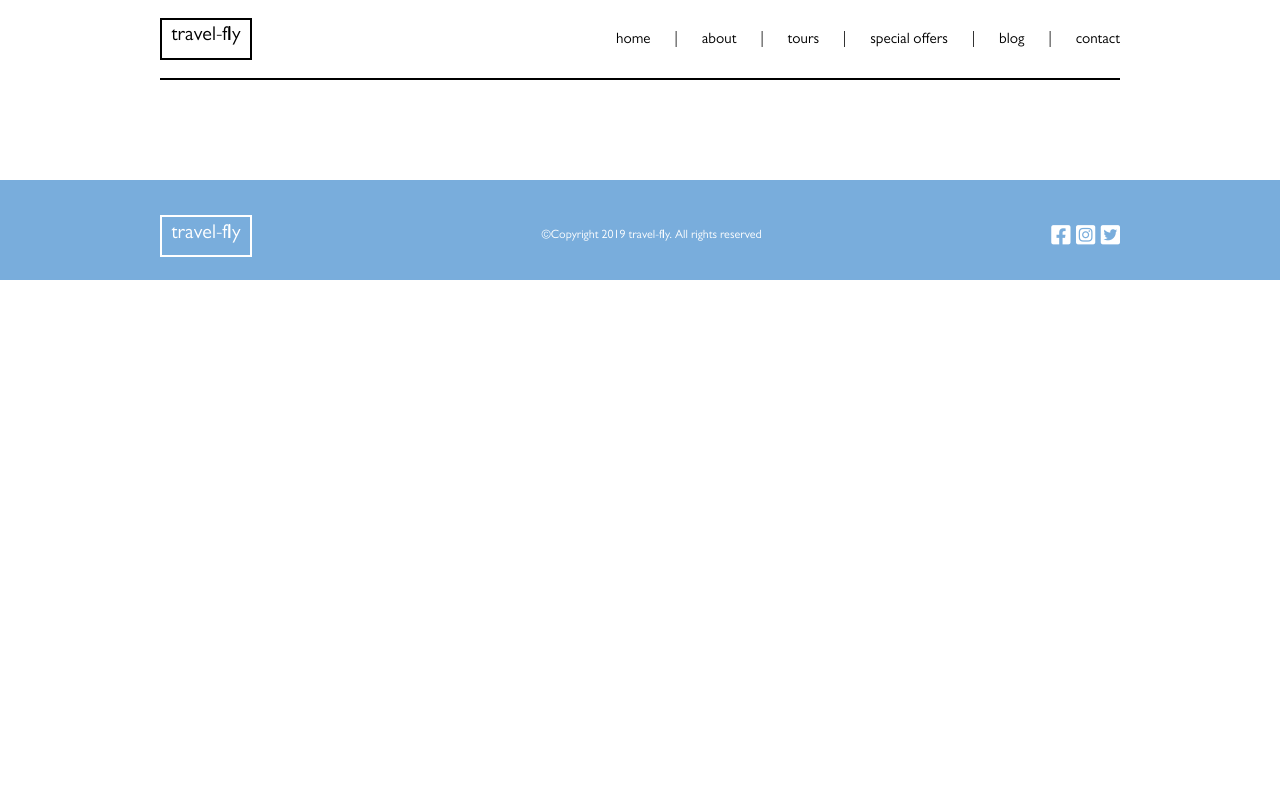
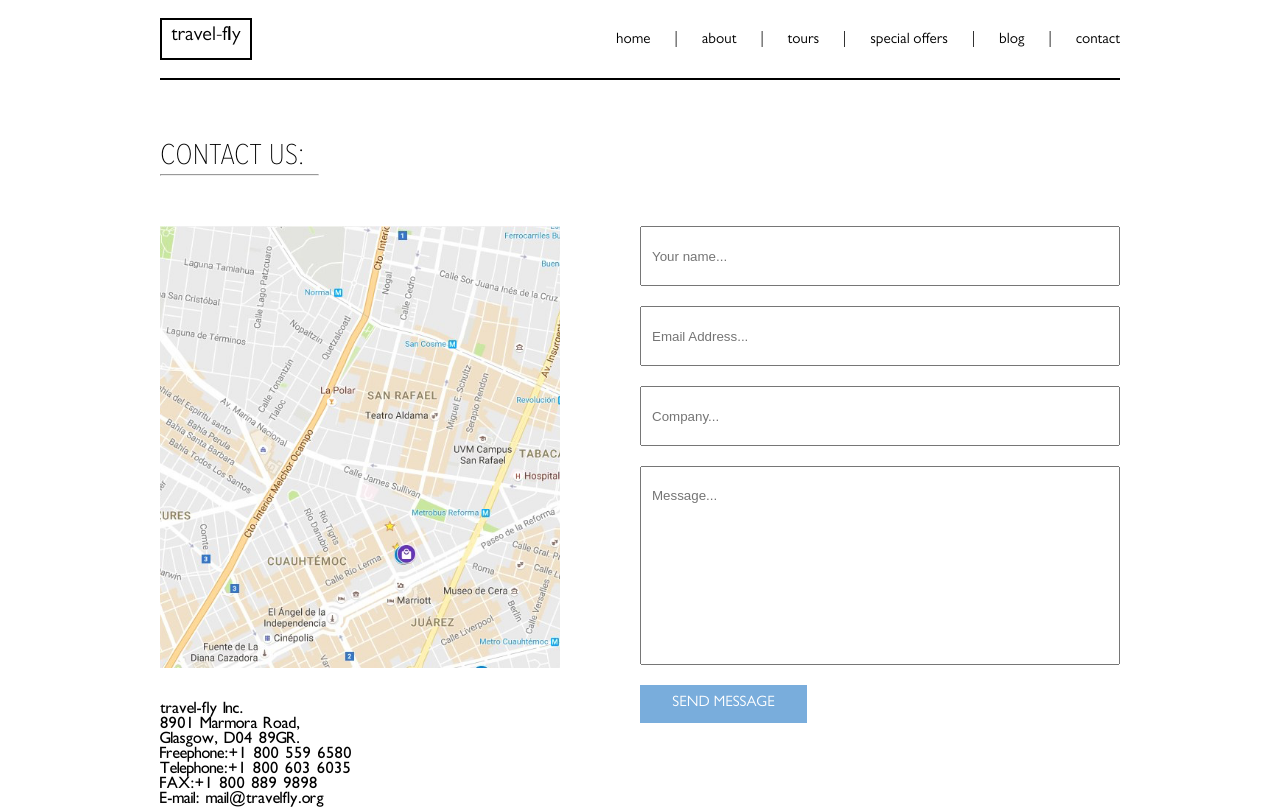
Before and after one commit to n215-wolfmi/homework-seven, a website: page contact.html in a window 1280 px wide. Shown: the top 811 px of the page. Drawn offline with Linux system fonts and the light colour scheme.

Commit message:
contact page

```diff
--- a/contact.html
+++ b/contact.html
@@ -4,7 +4,7 @@
     <meta charset="UTF-8">
     <meta http-equiv="X-UA-Compatible" content="IE=edge">
     <meta name="viewport" content="width=device-width, initial-scale=1.0">
-    <title>Tours</title>
+    <title>Contact Us</title>
     <link rel="stylesheet" href="css/styles.css" />
     <link rel="stylesheet" href="https://cdnjs.cloudflare.com/ajax/libs/font-awesome/6.0.0/css/all.min.css">
 </head>
@@ -28,6 +28,38 @@
 
       <div id="app">
 
+        <div class="contact-us">
+
+          <p class="contact-title">CONTACT US:</p>
+          <hr class="contact-title-underline">
+
+          <div class="contact-main">
+
+            <div class="contact-info-left">
+              <div class="contact-map"></div>
+              <div class="contact-info">
+                <p>travel-fly Inc.</p>
+                <p>8901 Marmora Road,</p>
+                <p>Glasgow, D04 89GR.</p>
+                <p>Freephone:+1 800 559 6580</p>
+                <p>Telephone:+1 800 603 6035</p>
+                <p>FAX:+1 800 889 9898</p>
+                <p>E-mail: mail@travelfly.org</p>
+              </div>
+            </div>
+
+            <div class="contact-info-right">
+              <input type="text" class="contact-input" placeholder="Your name...">
+              <input type="text" class="contact-input" placeholder="Email Address...">
+              <input type="text" class="contact-input" placeholder="Company...">
+              <input type="text" class="contact-input-message" placeholder="Message...">
+              <a class="message-btn" href="#">SEND MESSAGE</a>
+            </div>
+
+          </div>
+
+        </div>
+
       </div>
 
       <footer>
--- /dev/null
+++ b/scss/contact/contact.scss
@@ -0,0 +1,85 @@
+.contact-us {
+    max-width: $site-width;
+    margin: $center;
+    width: 75%;
+    margin-top: 60px;
+    margin-bottom: 100px;
+
+    .contact-title {
+        font-family: ProximaNovaCnThin;
+        font-size: 30px;
+    }
+
+    .contact-title-underline {
+        width: 159px;
+        color: $site-black;
+        margin-top: -12px;
+    }
+
+    .contact-main {
+        margin-top: 50px;
+        display: flex;
+
+        .contact-info-left {
+            width: 50%;
+
+            .contact-map {
+                @include backg-center();
+                background-image: url(../images/map.jpg);
+                max-width: 400px;
+                height: 442px;
+                width: auto;
+            }
+
+            .contact-info {
+                margin-top: 34px;
+
+                p {
+                    font-family: GillSansLight;
+                    font-size: 18px;
+                    margin: 0;
+                }
+            }
+        }
+
+        .contact-info-right {
+            display: flex;
+            flex-direction: column;
+            width: 50%;
+
+            .contact-input {
+                max-width: 529px;
+                height: 60px;
+                width: auto;
+                padding-left: 10px;
+                margin-bottom: 20px;
+            }
+
+            .contact-input-message {
+                max-width: 529px;
+                height: 199px;
+                width: auto;
+                padding-left: 10px;
+                padding-bottom: 140px;
+                margin-bottom: 20px;
+            }
+
+            .message-btn {
+                @include site-button($cornerRadius:0, $mgnTop:0, $mgnBtm: 0);
+                width: 167px;
+                text-align: center;
+            }
+        }
+    }
+}
+
+@media screen and (max-width: 1120px) {
+    .contact-main {
+        flex-direction: column;
+        //align-items: center;
+    }
+
+    .contact-info-left {
+        margin-bottom: 34px;
+    }
+}
--- a/scss/styles.scss
+++ b/scss/styles.scss
@@ -18,4 +18,4 @@
 @import 'tours-page-template/book-button.scss';
 @import 'special-offers/special-offers.scss';
 @import 'blog/blog.scss';
-@import 'blog/blog-entry.scss';
+@import 'contact/contact.scss';
```
Also changed, not shown: blog.html (+1 -1 lines), special-offers.html (+1 -1 lines), css/styles.css, images/map.jpg (added), scss/blog/blog-entry.scss (deleted), 1 other file.
